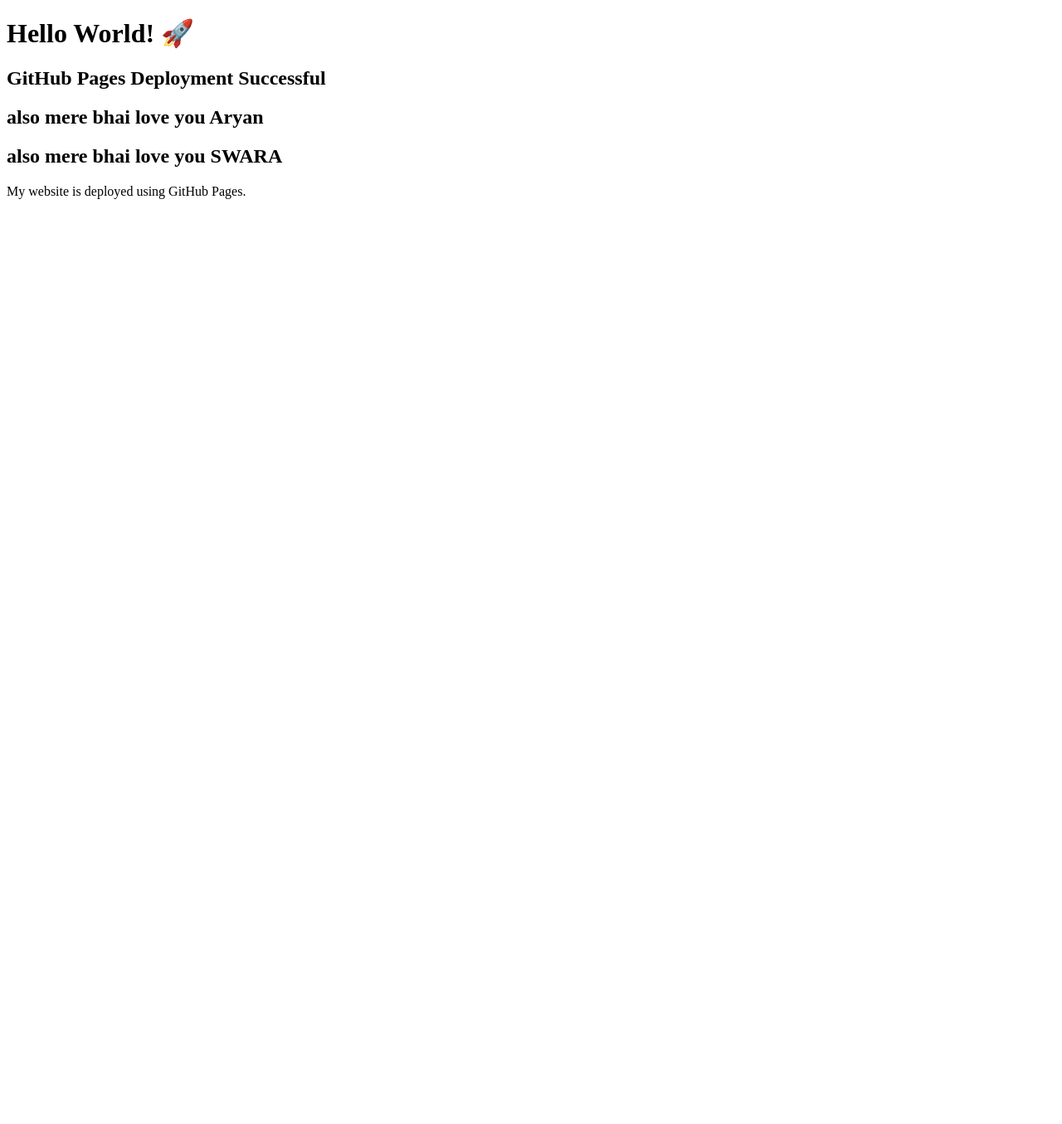
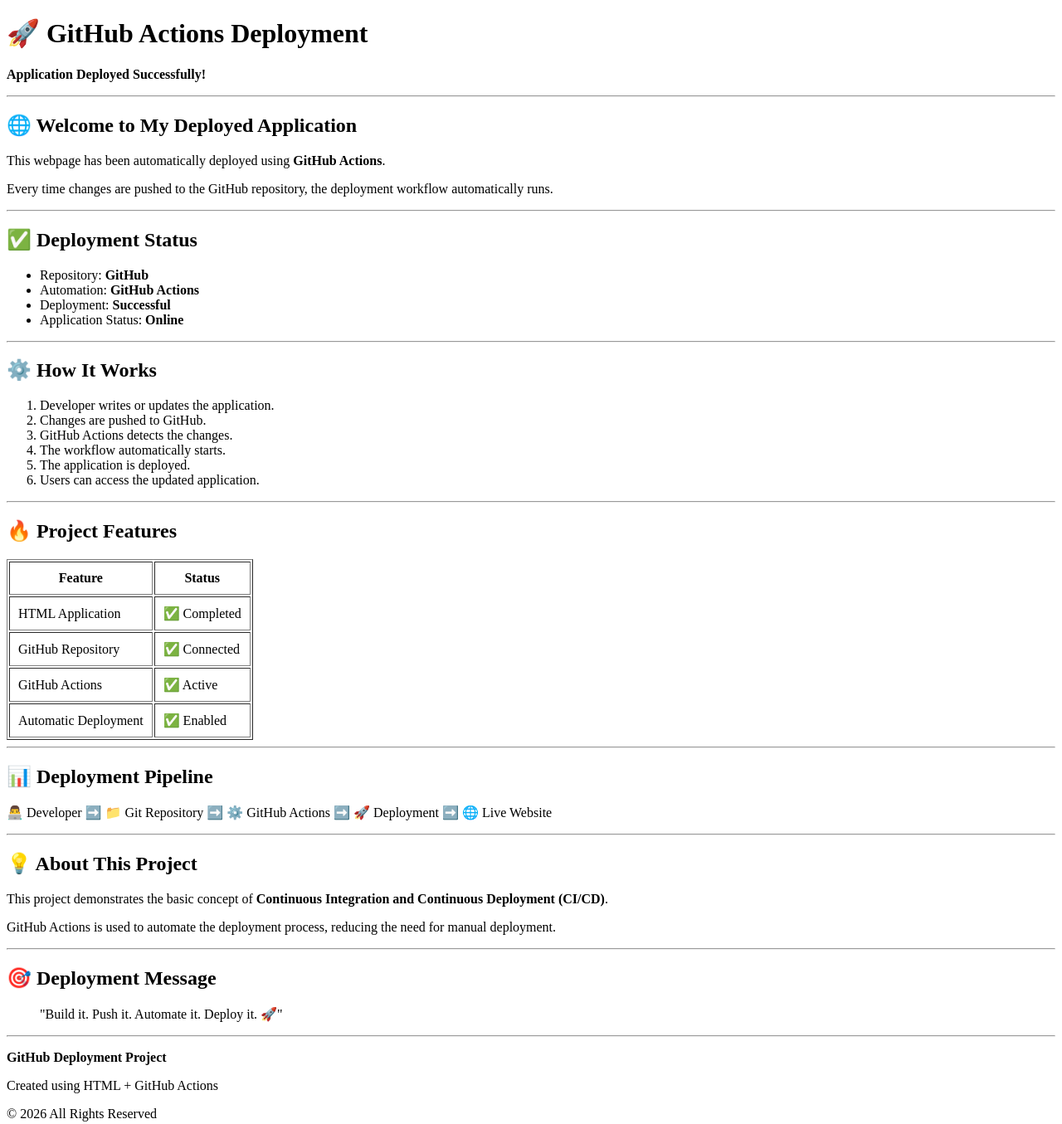
Before and after one commit to Deeponitz/github-deployment, a plain HTML site: page index.html in a window 1280 px wide. Shown: the whole page at 83% size. Before the commit the page ends 800 px from the top, so only its background shows below. Drawn offline with Linux system fonts and the light colour scheme.

Commit message:
Initial commit

```diff
--- a/index.html
+++ b/index.html
@@ -1,13 +1,145 @@
 <!DOCTYPE html>
 <html>
 <head>
-    <title>GitHub Deployment</title>
+    <title>GitHub Actions Deployment</title>
 </head>
+
 <body>
-    <h1>Hello World! 🚀</h1>
-    <h2>GitHub Pages Deployment Successful</h2>
-    <h2>also mere bhai love you Aryan</h2>
-    <h2>also mere bhai love you SWARA </h2>
-    <p>My website is deployed using GitHub Pages.</p>
+
+    <header>
+        <h1>🚀 GitHub Actions Deployment</h1>
+        <p><b>Application Deployed Successfully!</b></p>
+        <hr>
+    </header>
+
+    <main>
+
+        <section>
+            <h2>🌐 Welcome to My Deployed Application</h2>
+            <p>
+                This webpage has been automatically deployed using
+                <b>GitHub Actions</b>.
+            </p>
+            <p>
+                Every time changes are pushed to the GitHub repository,
+                the deployment workflow automatically runs.
+            </p>
+        </section>
+
+        <hr>
+
+        <section>
+            <h2>✅ Deployment Status</h2>
+
+            <ul>
+                <li>Repository: <b>GitHub</b></li>
+                <li>Automation: <b>GitHub Actions</b></li>
+                <li>Deployment: <b>Successful</b></li>
+                <li>Application Status: <b>Online</b></li>
+            </ul>
+        </section>
+
+        <hr>
+
+        <section>
+            <h2>⚙️ How It Works</h2>
+
+            <ol>
+                <li>Developer writes or updates the application.</li>
+                <li>Changes are pushed to GitHub.</li>
+                <li>GitHub Actions detects the changes.</li>
+                <li>The workflow automatically starts.</li>
+                <li>The application is deployed.</li>
+                <li>Users can access the updated application.</li>
+            </ol>
+        </section>
+
+        <hr>
+
+        <section>
+            <h2>🔥 Project Features</h2>
+
+            <table border="1" cellpadding="10">
+                <tr>
+                    <th>Feature</th>
+                    <th>Status</th>
+                </tr>
+
+                <tr>
+                    <td>HTML Application</td>
+                    <td>✅ Completed</td>
+                </tr>
+
+                <tr>
+                    <td>GitHub Repository</td>
+                    <td>✅ Connected</td>
+                </tr>
+
+                <tr>
+                    <td>GitHub Actions</td>
+                    <td>✅ Active</td>
+                </tr>
+
+                <tr>
+                    <td>Automatic Deployment</td>
+                    <td>✅ Enabled</td>
+                </tr>
+            </table>
+        </section>
+
+        <hr>
+
+        <section>
+            <h2>📊 Deployment Pipeline</h2>
+
+            <p>
+                👨‍💻 Developer
+                ➡️
+                📁 Git Repository
+                ➡️
+                ⚙️ GitHub Actions
+                ➡️
+                🚀 Deployment
+                ➡️
+                🌐 Live Website
+            </p>
+        </section>
+
+        <hr>
+
+        <section>
+            <h2>💡 About This Project</h2>
+
+            <p>
+                This project demonstrates the basic concept of
+                <b>Continuous Integration and Continuous Deployment (CI/CD)</b>.
+            </p>
+
+            <p>
+                GitHub Actions is used to automate the deployment process,
+                reducing the need for manual deployment.
+            </p>
+        </section>
+
+        <hr>
+
+        <section>
+            <h2>🎯 Deployment Message</h2>
+
+            <blockquote>
+                "Build it. Push it. Automate it. Deploy it. 🚀"
+            </blockquote>
+        </section>
+
+    </main>
+
+    <hr>
+
+    <footer>
+        <p><b>GitHub Deployment Project</b></p>
+        <p>Created using HTML + GitHub Actions</p>
+        <p>© 2026 All Rights Reserved</p>
+    </footer>
+
 </body>
 </html>
```
